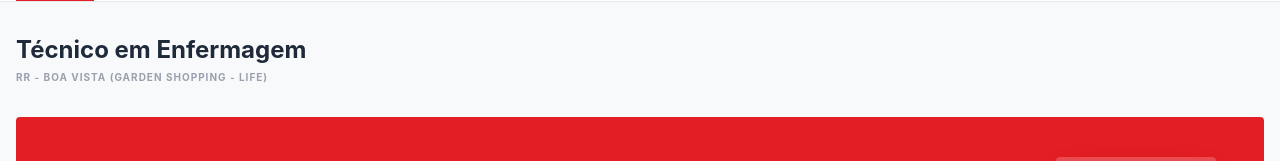
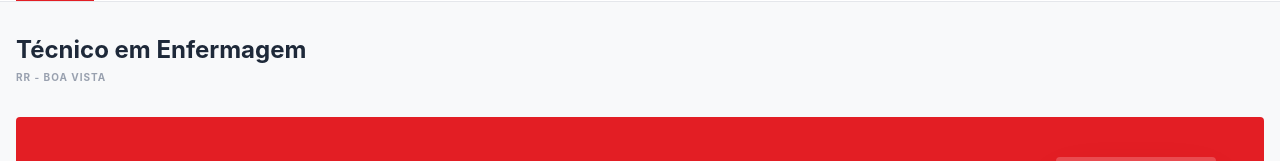
Before and after one commit to sergio-silva-bezerra/PLATAFORMA-DE-ENSINO-LIFE, a React (Vite) app: page /aluno in a window 1280 px wide. Shown: the part 129-290 px from the top of the page. Built offline with nearby package versions, Linux system fonts and the light colour scheme; grey boxes are pictures that could not be loaded.

Commit message:
feat: Simplify course location display
Shortens the displayed course location string on the student dashboard by removing redundant information.

```diff
--- a/src/pages/StudentDashboard.tsx
+++ b/src/pages/StudentDashboard.tsx
@@ -40,7 +40,7 @@ export function StudentDashboard() {
       <div>
         <h1 className="text-2xl font-bold text-gray-800">Técnico em Enfermagem</h1>
         <p className="text-[10px] text-gray-400 font-bold uppercase tracking-widest mt-1">
-          RR - BOA VISTA (GARDEN SHOPPING - LIFE)
+          RR - BOA VISTA
         </p>
       </div>
 
```
